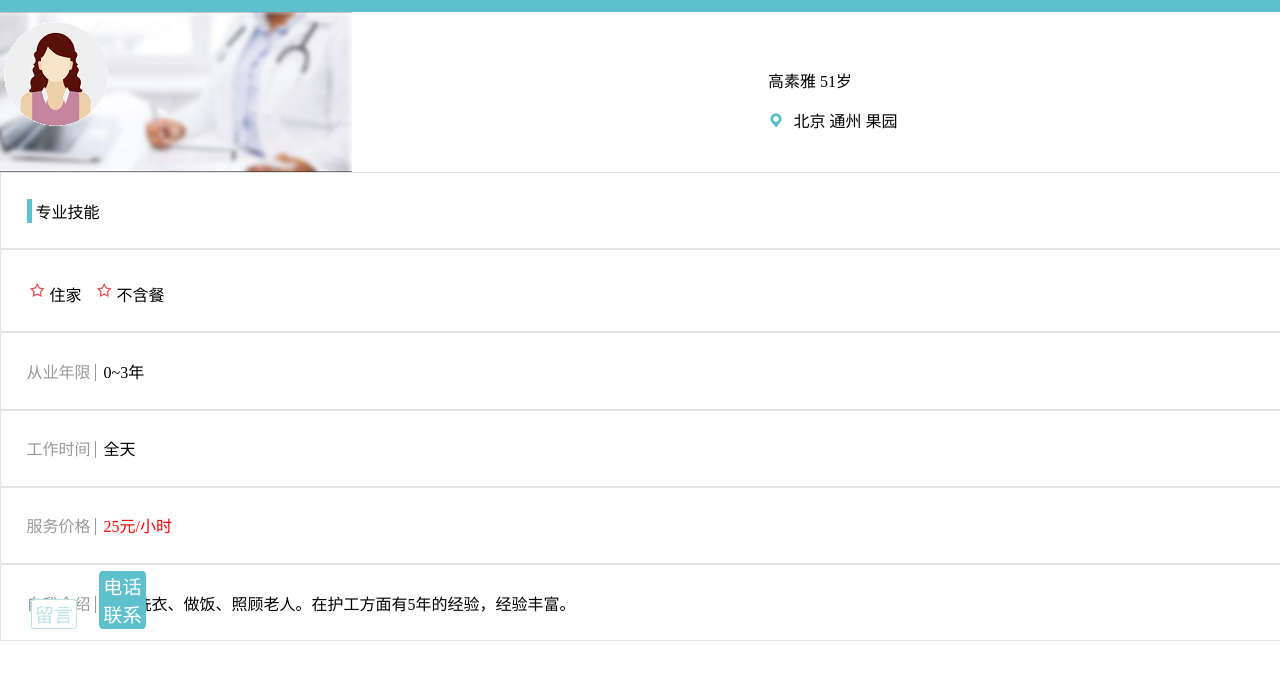
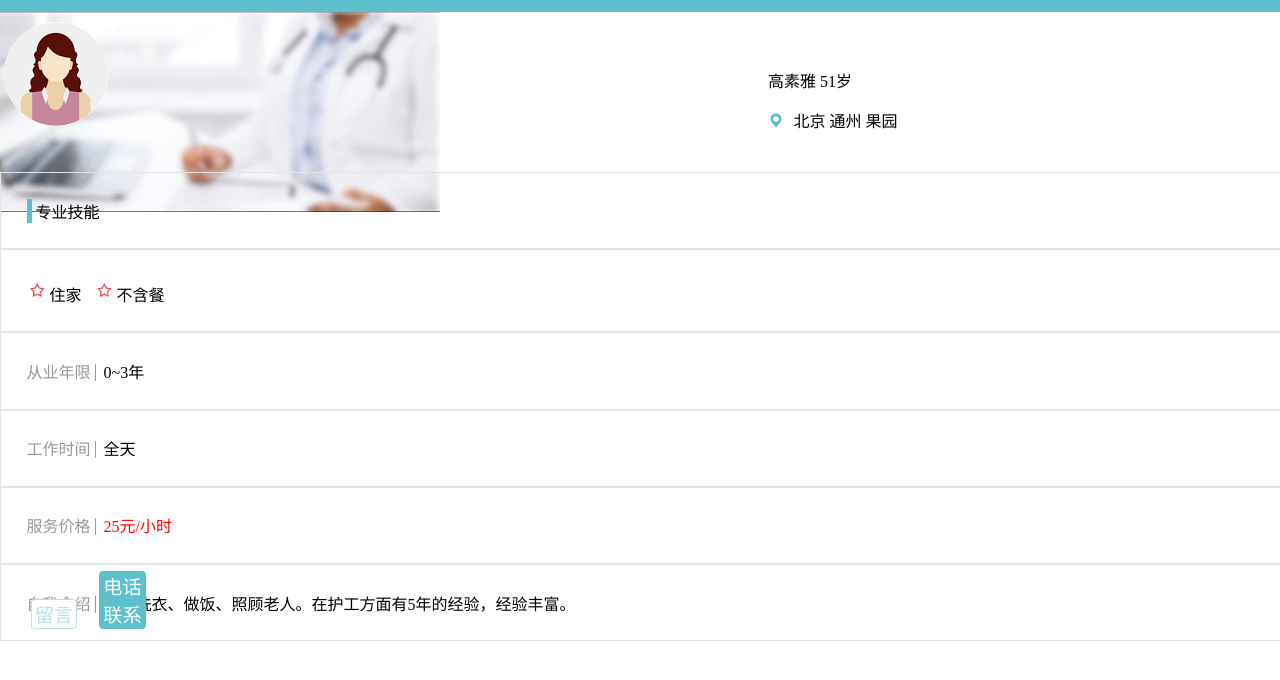
Before and after one commit to IrisQuu/IrisQuu.github.io, a plain HTML site: page task5/5.html in a window 1280 px wide. Shown: the part 52-732 px from the top of the page. Drawn offline with Linux system fonts and the light colour scheme.

Commit message:
Update 5.css

```diff
--- a/task5/5.css
+++ b/task5/5.css
@@ -1,4 +1,4 @@
-* {margin: 0; padding:0;}
+* {margin: 0; padding: 0;}
 body{height: 100%; margin: 0; }
 .header{height: 4rem; width=100%;
       background-color:#5fc0cd; }
@@ -8,7 +8,10 @@ body{height: 100%; margin: 0; }
 .profile{height:10rem; wdith:100%;position: relative; }
 .b-ground{height: 10rem; wdith: 100%;
           position:absolute;left:0px;
-          top:0px;z-index:-1;}
+          top:0px;z-index:-1;
+          height: auto;
+          max-width: 100%;
+          display: block; }
 .touxiang{height: auto;
           max-width: 100%;
           display: block; }
```
